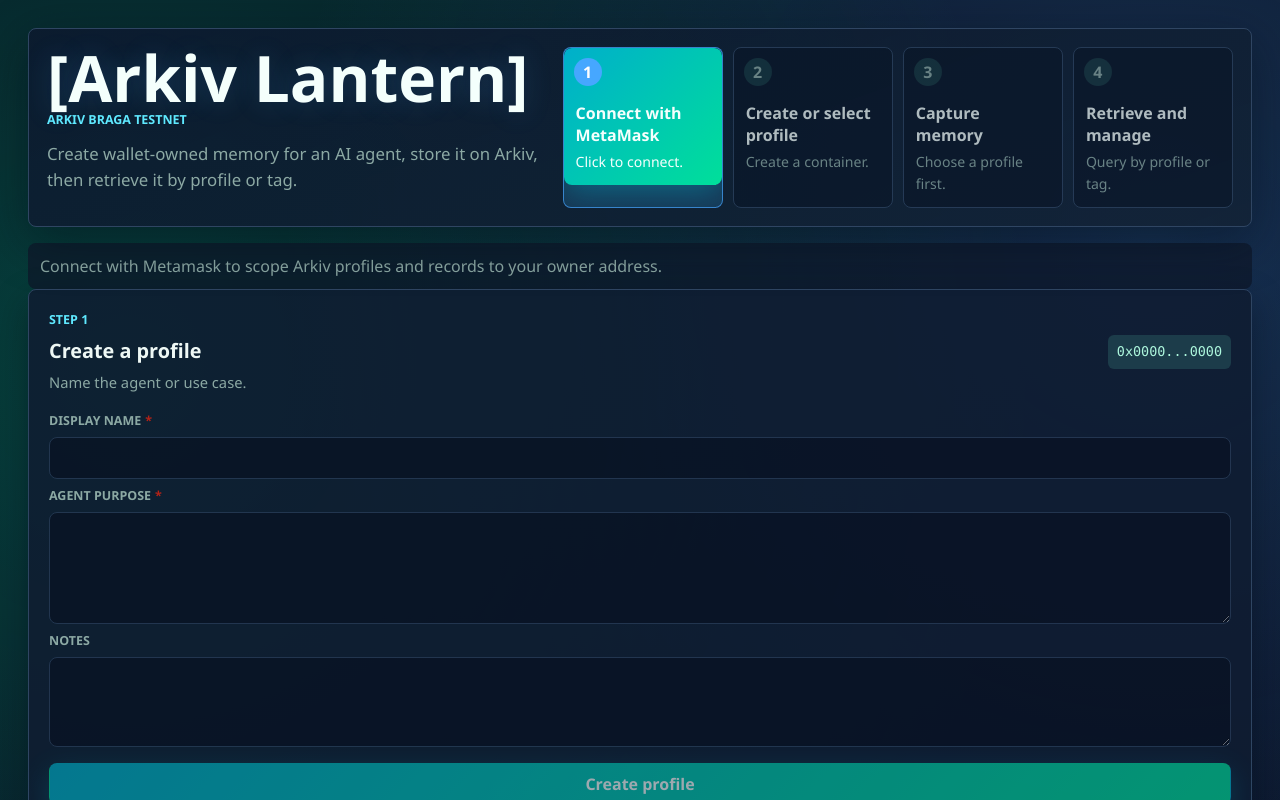
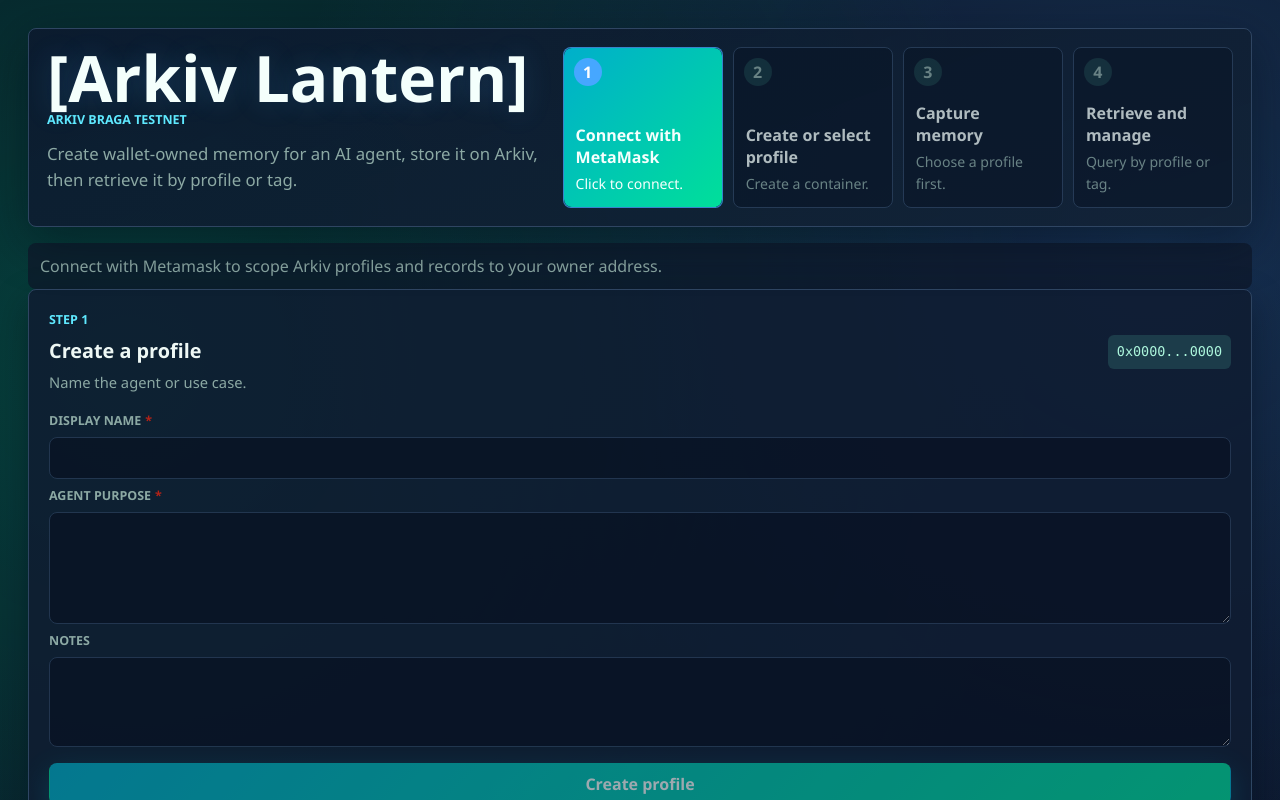
Before and after one commit to JR-Vickers/arkiv_lantern, a React (Vite) app: page / in a window 1280 px wide. Shown: the top 800 px of the page. Built offline with nearby package versions, Linux system fonts and the light colour scheme; what @arkiv-network/sdk would draw is missing.

Commit message:
Cleaned up css

```diff
--- a/src/styles.css
+++ b/src/styles.css
@@ -287,6 +287,7 @@ textarea:disabled {
 
 .workflow-step {
   position: relative;
+  display: flex;
   overflow: hidden;
   min-width: 0;
   border: 1px solid var(--line);
@@ -297,6 +298,10 @@ textarea:disabled {
 
 .workflow-step-button {
   position: relative;
+  display: flex;
+  flex: 1;
+  flex-direction: column;
+  justify-content: flex-end;
   overflow: hidden;
   width: 100%;
   padding: 54px 12px 12px;
```
